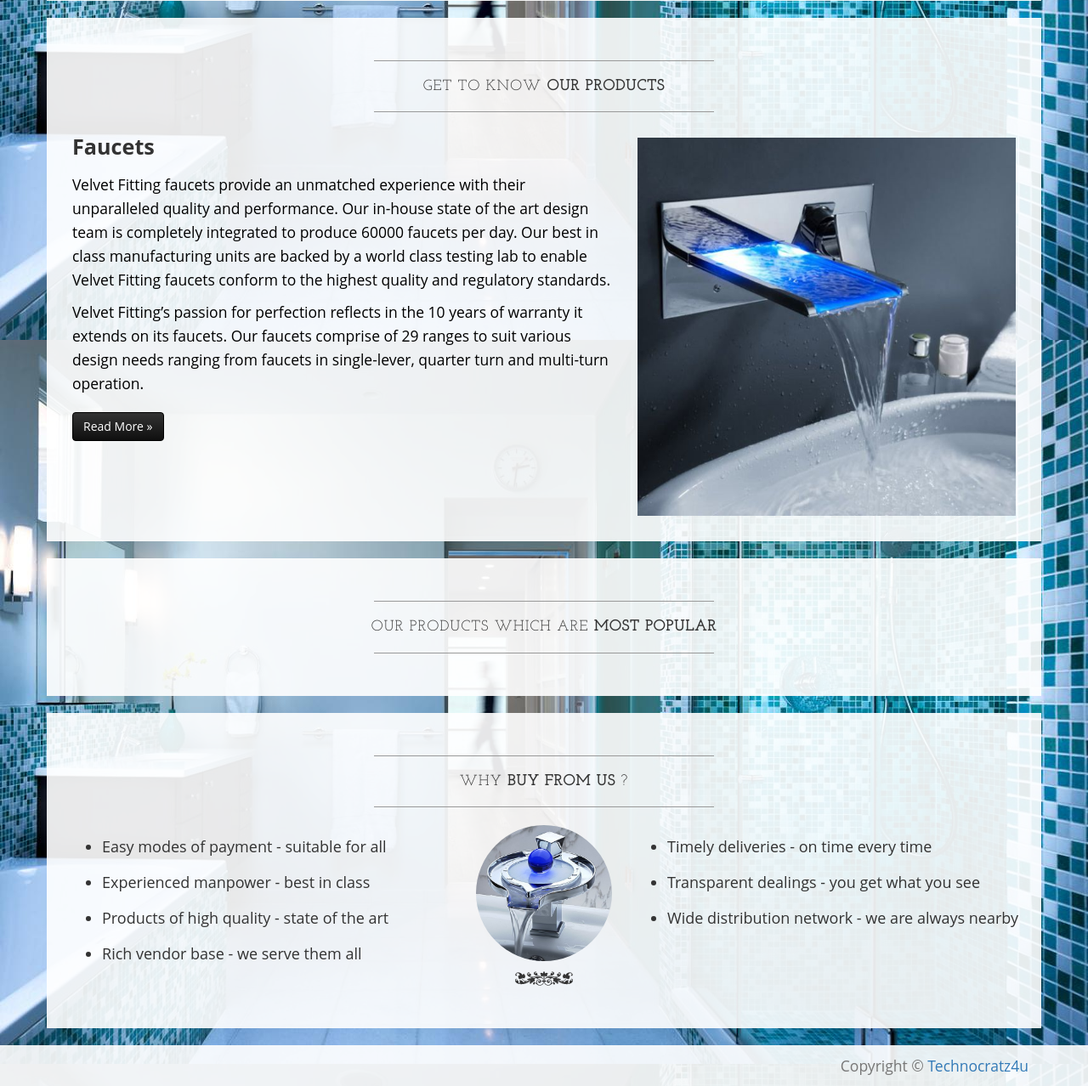
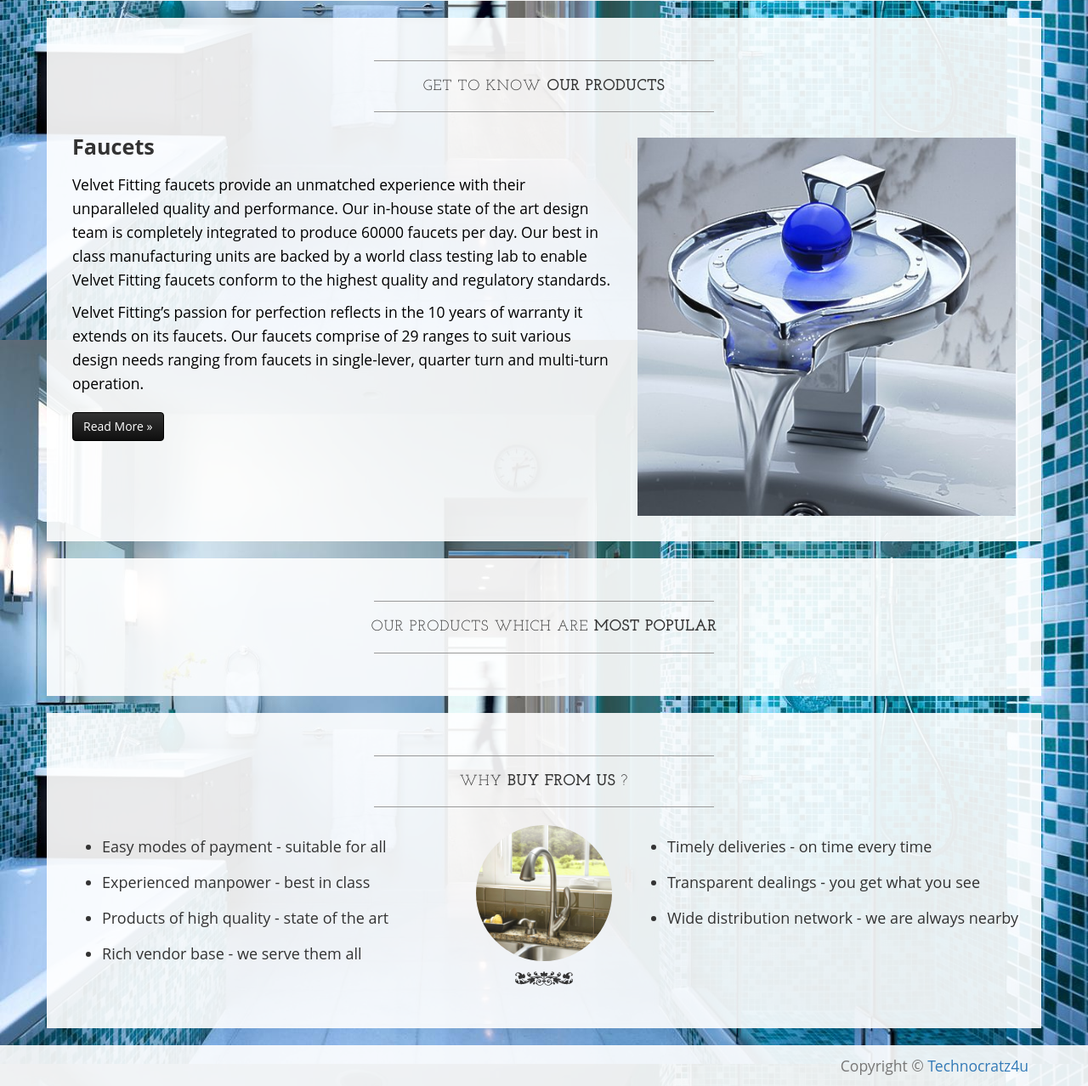
Before and after one commit to technocratz4u/velvetfitting, a PHP site: page / in a window 1280 px wide. Shown: the part 1304-2582 px from the top of the page at 85% size. Run offline with PHP 8.4, Linux system fonts and the light colour scheme; some libraries are stand-ins or nearby versions; some web fonts are replaced.

Commit message:
Changed Home page Faucet section image

```diff
--- a/static/css/home.css
+++ b/static/css/home.css
@@ -111,6 +111,7 @@
 #buy-from-us-img{
 	border-radius: 50%;
 	margin: 0px auto;
+	border: 1px solid #666;
 }
 
 #buy-from-us-read-more{
--- a/views/home.php
+++ b/views/home.php
@@ -70,9 +70,9 @@
 						</div>
 						<div class="col-sm-6 col-lg-5">
 							<img alt="Faucets" class="img-responsive" id="faucets-img"
-							src="<?php echo __WEB_ROOT?>/static/img/sprinkle.jpg"
-							data-big="<?php echo __WEB_ROOT?>/static/img/sprinkle.jpg"
-							data-big2x="<?php echo __WEB_ROOT?>/static/img/sprinkle.jpg" />
+							src="<?php echo __WEB_ROOT?>/static/img/Frisbee-Design-Waterfall-LED-Faucet.jpeg"
+							data-big="<?php echo __WEB_ROOT?>/static/img/Frisbee-Design-Waterfall-LED-Faucet.jpeg"
+							data-big2x="<?php echo __WEB_ROOT?>/static/img/Frisbee-Design-Waterfall-LED-Faucet.jpeg" />
 						</div>
 					</div>
 				</div>
@@ -129,7 +129,7 @@
 							</ul>
 						</div>
 						<div class="col-md-2" id="buy-from-us-banner">
-							<img class="img-responsive" id="buy-from-us-img" src="<?php echo __WEB_ROOT?>/static/img/Frisbee-Design-Waterfall-LED-Faucet.jpeg" alt="Why Buy from Us">
+							<img class="img-responsive" id="buy-from-us-img" src="<?php echo __WEB_ROOT?>/static/img/kitchen-faucet-bg-pulldowninline.jpg" alt="Why Buy from Us">
 						</div>
 						<div class="col-md-5 buy-from-us-list">
 							<ul>
```
Also changed, not shown: static/img/P14189134.jpg (added).
